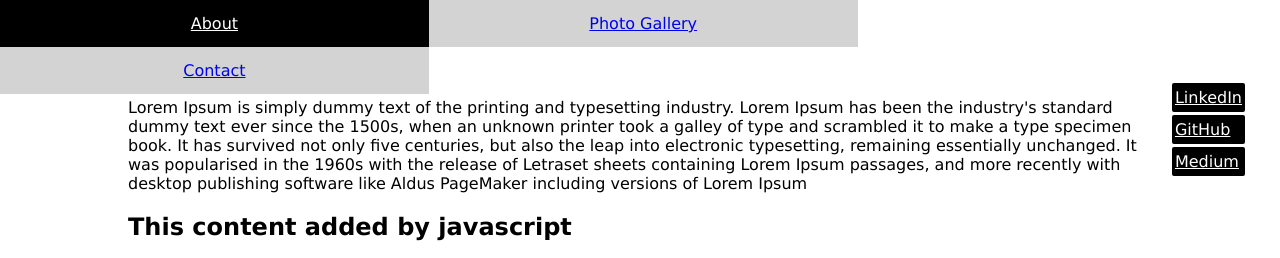
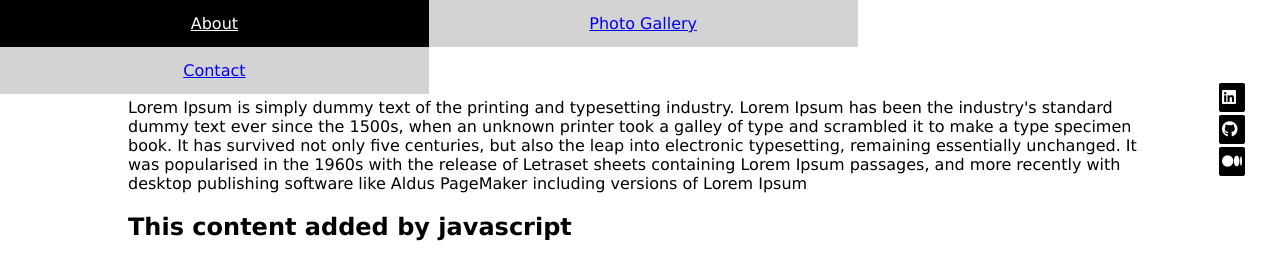
Before and after one commit to paulleerentveld/my-website, a plain HTML site: page index.html in a window 1280 px wide. Shown: the top 258 px of the page. Drawn offline with Linux system fonts and the light colour scheme.

Commit message:
added fontawesome and social icons

```diff
--- a/index.html
+++ b/index.html
@@ -10,13 +10,14 @@
 <html lang="en">
     <head>
         <link rel="stylesheet" href="./css/style.css">
+        <script src="https://kit.fontawesome.com/3f0feeab81.js" crossorigin="anonymous"></script>
         <title>My Wesbite</title>
     </head>
     <body>
         <div id="social">
-            <a class="linked" href="#" target="_blank" title="linkedin">LinkedIn</a>
-            <a class="github" href="#" target="_blank" title="github">GitHub</a>
-            <a class="medium" href="#" target="_blank" title="medium">Medium</a>
+            <a class="linked" href="#" target="_blank" title="linkedin"><i class="fa-brands fa-linkedin"></i></i></a>
+            <a class="github" href="#" target="_blank" title="github"><i class="fa-brands fa-github"></i></a>
+            <a class="medium" href="#" target="_blank" title="medium"><i class="fa-brands fa-medium"></i></a>
         </div>
         <header>
             <div id="nav_bar">
```
